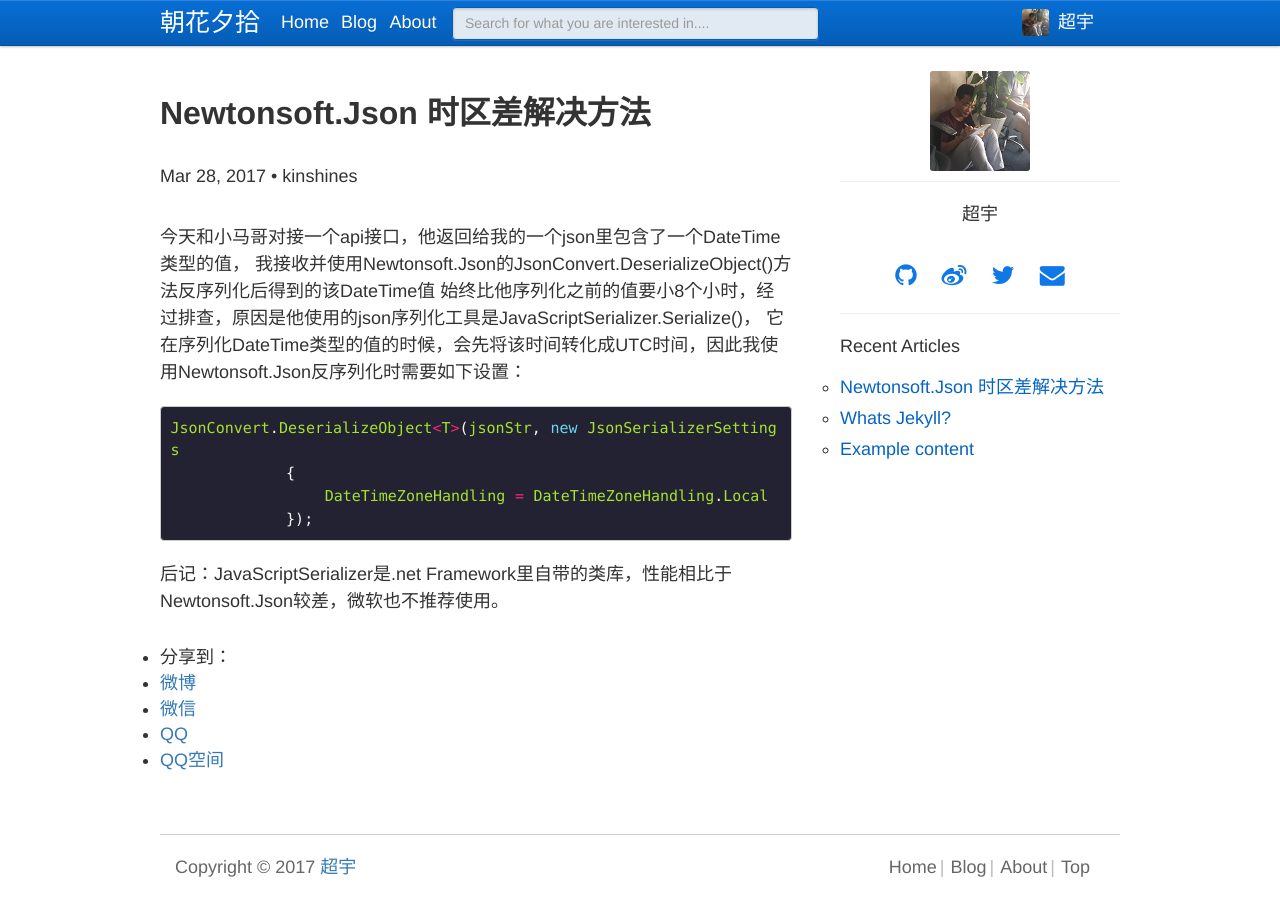
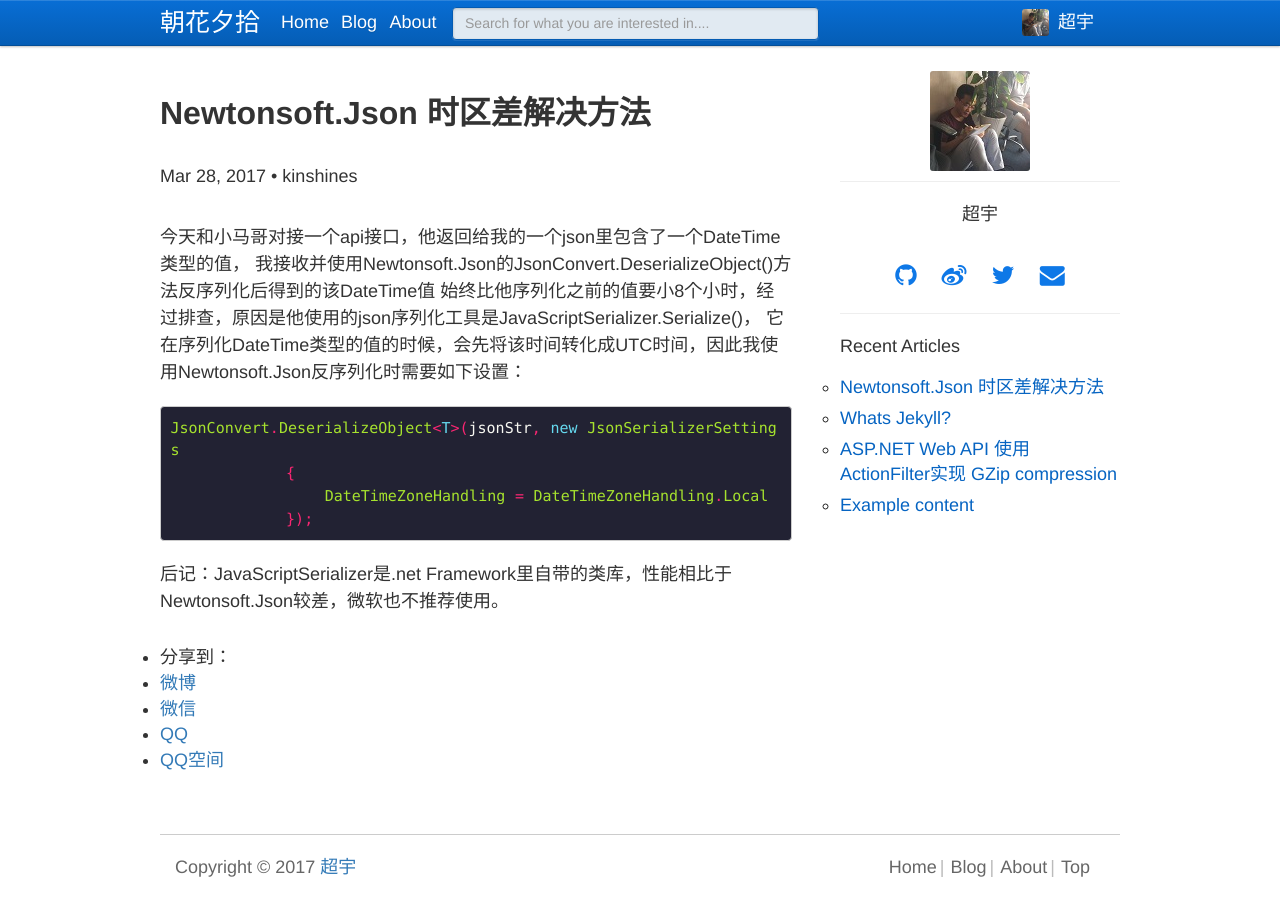
Before and after one commit to kinshines/kinshines.github.io, a Jekyll site: the page built from _posts/2017-03-28-Newtonsoft.Json-DateTimeZone.md, in a window 1280 px wide. Built offline with Jekyll 4.4.1, drawn with Linux system fonts in a browser that asks for light colours; comment, search, counter and statistics services are not loaded; some of the changed lines change nothing that is shown.

Commit message:
webapi-gzip

```diff
--- /dev/null
+++ b/_posts/2015-06-24-webapi-gzip.md
@@ -0,0 +1,94 @@
+---
+layout: post
+title: ASP.NET Web API 使用ActionFilter实现 GZip compression
+author: CK
+date:   2016-04-23
+categories: webapi
+permalink: /archivers/WebAPI-GZip
+---
+
+本文演示WebAPI 开启 GZip / Deflate 压缩以提高性能。
+压缩是一种缩小传输包大小的简单方法，从而提高客户端和服务器的传输效率。
+当前Web传输中有两种通用的成熟压缩算法：GZip 和 Deflate，这两种算法都能被浏览器识别而且在HTTP的响应中可以自动解压缩。
+下图展示了GZip压缩效果：
+![Compression](http://blog.developers.ba/wp-content/uploads/2014/06/compression.png "Compression")
+图片来源：<a href="http://www.sendung.de/2007-04-09/web-services-output-formats-and-gzip-compression/">Effects of GZip compression</a>
+
+那么怎样在ASP.NET Web API上实现压缩呢：
+1.IIS级别，在IIS中设置开启即可
+2.自定义的委托Handler
+3.自定义的ActionFilter，可应用在Method级别，Controller级别甚至整个WebAPI级别
+
+## DotNetZip
+下面演示ActionFilter实现GZip压缩，前提要借助第三方库<a href="http://dotnetzip.codeplex.com/">DotNetZip library</a>
+Nuget获取：
+{% highlight js %}
+Install-Package DotNetZip
+{% endhight %}
+
+## ActionFilter
+下面实现Deflate 压缩ActionFilter
+{% highlight java %}
+public class DeflateCompressionAttribute : ActionFilterAttribute
+{
+
+   public override void OnActionExecuted(HttpActionExecutedContext actContext)
+   {
+       var content = actContext.Response.Content;
+       var bytes = content == null ? null : content.ReadAsByteArrayAsync().Result;
+       var zlibbedContent = bytes == null ? new byte[0] :
+       CompressionHelper.DeflateByte(bytes);
+       actContext.Response.Content = new ByteArrayContent(zlibbedContent);
+       actContext.Response.Content.Headers.Remove("Content-Type");
+       actContext.Response.Content.Headers.Add("Content-encoding", "deflate");
+       actContext.Response.Content.Headers.Add("Content-Type","application/json");
+       base.OnActionExecuted(actContext);
+     }
+ }
+{% endhight %}
+
+上文中的CompressionHelper定义如下：
+{% highlight java %}
+public class CompressionHelper
+{
+        public static byte[] DeflateByte(byte[] str)
+        {
+            if (str == null)
+            {
+                return null;
+            }
+
+            using (var output = new MemoryStream())
+            {
+                using (
+                    var compressor = new Ionic.Zlib.DeflateStream(
+                    output, Ionic.Zlib.CompressionMode.Compress,
+                    Ionic.Zlib.CompressionLevel.BestSpeed))
+                {
+                    compressor.Write(str, 0, str.Length);
+                }
+
+                return output.ToArray();
+            }
+        }
+}
+{% endhight %}
+
+对于GZipCompressionAttribute的实现和DeflateCompressionAttribute基本一致，需要改动的地方只是将上文中的
+DeflateStream改为GZipStream
+
+## 应用：
+在方法上添加属性标识实现：
+
+{% highlight java %}
+public class V1Controller : ApiController
+{
+
+    [DeflateCompression]
+    public HttpResponseMessage GetCustomers()
+    {
+
+    }
+
+}
+{% endhight %}
--- a/_posts/2017-03-28-Newtonsoft.Json-DateTimeZone.md
+++ b/_posts/2017-03-28-Newtonsoft.Json-DateTimeZone.md
@@ -11,7 +11,7 @@
 我接收并使用Newtonsoft.Json的JsonConvert.DeserializeObject<T>()方法反序列化后得到的该DateTime值
 始终比他序列化之前的值要小8个小时，经过排查，原因是他使用的json序列化工具是JavaScriptSerializer.Serialize()，
 它在序列化DateTime类型的值的时候，会先将该时间转化成UTC时间，因此我使用Newtonsoft.Json反序列化时需要如下设置：
-{% highlight js %}
+{% highlight java %}
 JsonConvert.DeserializeObject<T>(jsonStr, new JsonSerializerSettings
             {
                 DateTimeZoneHandling = DateTimeZoneHandling.Local
```
